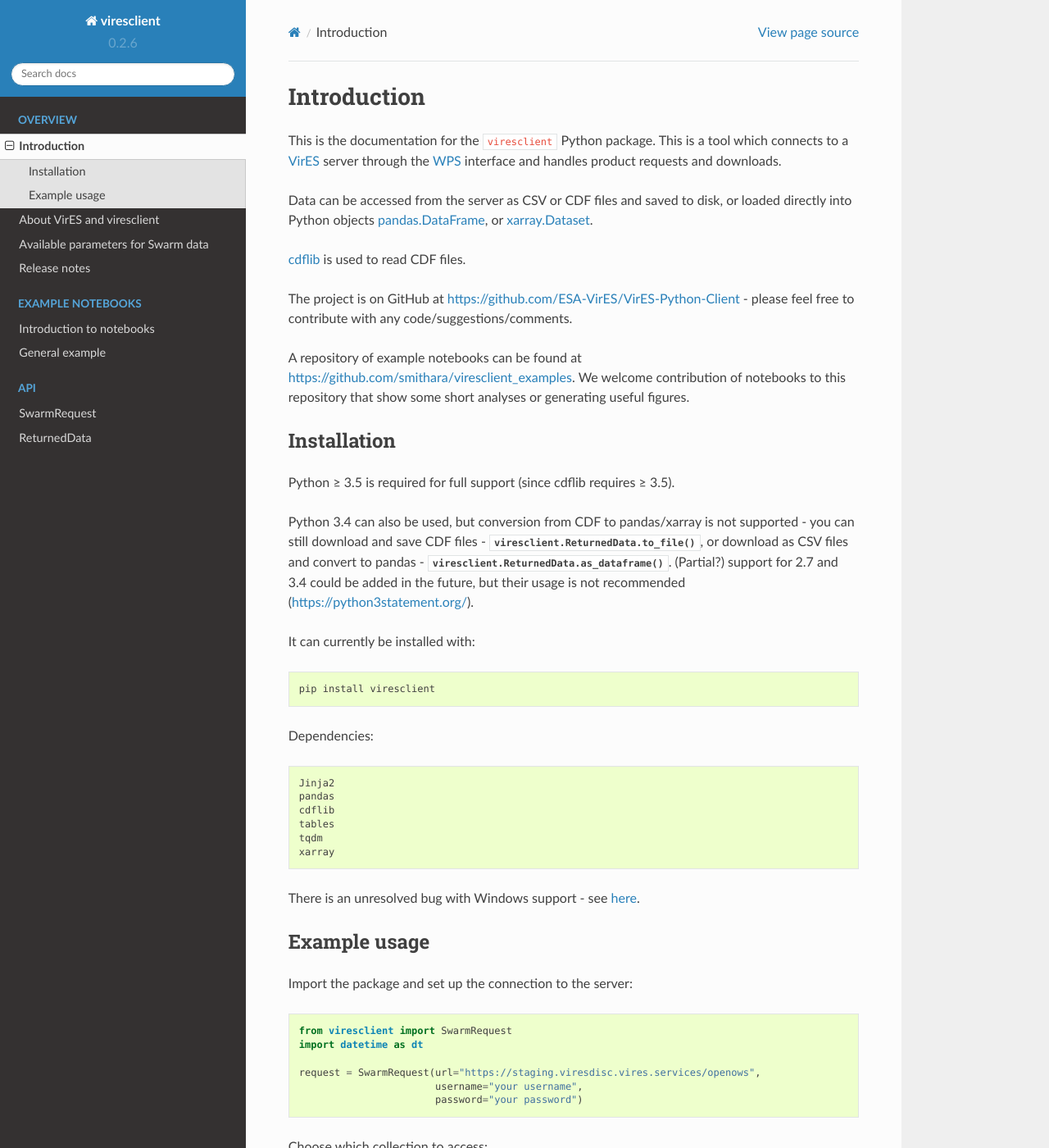
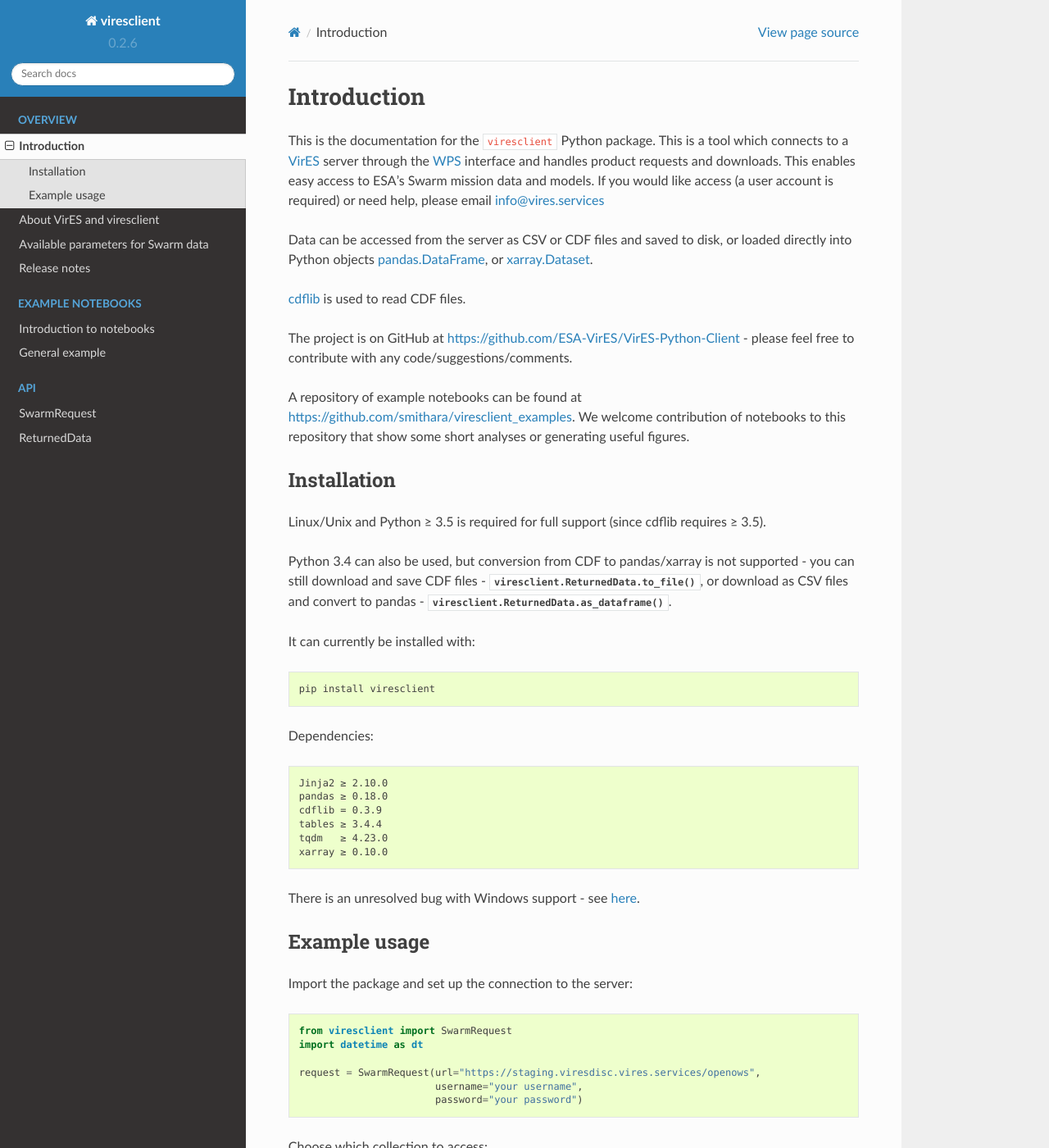
Before and after one commit to ESA-VirES/VirES-Python-Client, a Sphinx documentation site: the page built from docs/readme.rst, in a window 1280 px wide and 1400 px high. Shown: the whole window at 82% size. Built offline with Sphinx 7.4.7 and the Read the Docs theme 2.0.0, drawn with Linux system fonts in a browser that asks for light colours; formulas are drawn with MathJax 3.

Commit message:
Update docs.

```diff
--- a/docs/about.rst
+++ b/docs/about.rst
@@ -6,13 +6,17 @@ Some links where you can read more about VirES:
  - `VirES web service`_
  - `Swarm DQW slides about viresclient`_
  - `EOX blog posts`_
+ - `Swarm mission`_
+
+If you have encountered a bug or have a feature request, the preferred option is to raise an issue on GitHub (https://github.com/ESA-VirES/VirES-Python-Client/issues). Otherwise please send an email to info@vires.services
 
 How to acknowledge VirES
 ------------------------
 
-You can reference ``viresclient`` directly using the DOI of our zenodo_ record.
+You can reference ``viresclient`` directly using the DOI of our zenodo_ record. VirES uses data from a number of different sources so please also acknowledge these appropriately.
 
 .. _`VirES web service`: https://vires.services/
 .. _`Swarm DQW slides about viresclient`: https://github.com/smithara/viresclient_examples/blob/master/viresclient_SwarmDQW8.pdf
 .. _`EOX blog posts`: https://eox.at/category/vires/
 .. _zenodo: https://doi.org/10.5281/zenodo.2554163
+.. _`Swarm mission`: https://earth.esa.int/web/guest/missions/esa-operational-eo-missions/swarm
--- a/docs/readme.rst
+++ b/docs/readme.rst
@@ -1,7 +1,7 @@
 Introduction
 ============
 
-This is the documentation for the ``viresclient`` Python package. This is a tool which connects to a VirES_ server through the WPS_ interface and handles product requests and downloads.
+This is the documentation for the ``viresclient`` Python package. This is a tool which connects to a VirES_ server through the WPS_ interface and handles product requests and downloads. This enables easy access to ESA's Swarm mission data and models. If you would like access (a user account is required) or need help, please email info@vires.services
 
 .. _VirES: https://vires.services
 .. _WPS: http://www.opengeospatial.org/standards/wps
@@ -23,9 +23,9 @@ A repository of example notebooks can be found at https://github.com/smithara/vi
 Installation
 ------------
 
-Python ≥ 3.5 is required for full support (since cdflib requires ≥ 3.5).
+Linux/Unix and Python ≥ 3.5 is required for full support (since cdflib requires ≥ 3.5).
 
-Python 3.4 can also be used, but conversion from CDF to pandas/xarray is not supported - you can still download and save CDF files - :meth:`viresclient.ReturnedData.to_file`, or download as CSV files and convert to pandas - :meth:`viresclient.ReturnedData.as_dataframe`. (Partial?) support for 2.7 and 3.4 could be added in the future, but their usage is not recommended (https://python3statement.org/).
+Python 3.4 can also be used, but conversion from CDF to pandas/xarray is not supported - you can still download and save CDF files - :meth:`viresclient.ReturnedData.to_file`, or download as CSV files and convert to pandas - :meth:`viresclient.ReturnedData.as_dataframe`.
 
 It can currently be installed with::
 
@@ -33,12 +33,12 @@ It can currently be installed with::
 
 Dependencies::
 
-  Jinja2
-  pandas
-  cdflib
-  tables
-  tqdm
-  xarray
+  Jinja2 ≥ 2.10.0
+  pandas ≥ 0.18.0
+  cdflib = 0.3.9
+  tables ≥ 3.4.4
+  tqdm   ≥ 4.23.0
+  xarray ≥ 0.10.0
 
 There is an unresolved bug with Windows support - see here_.
 
```
